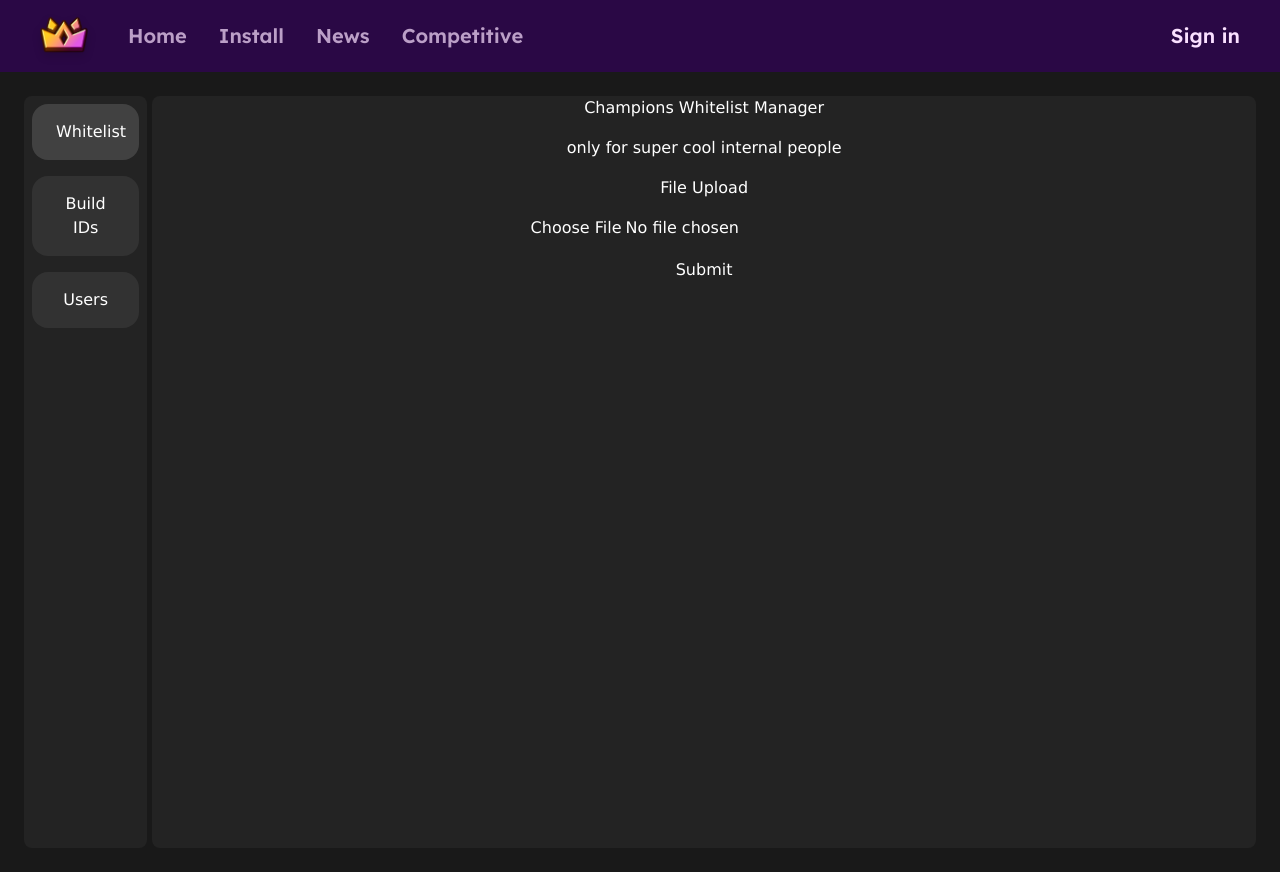
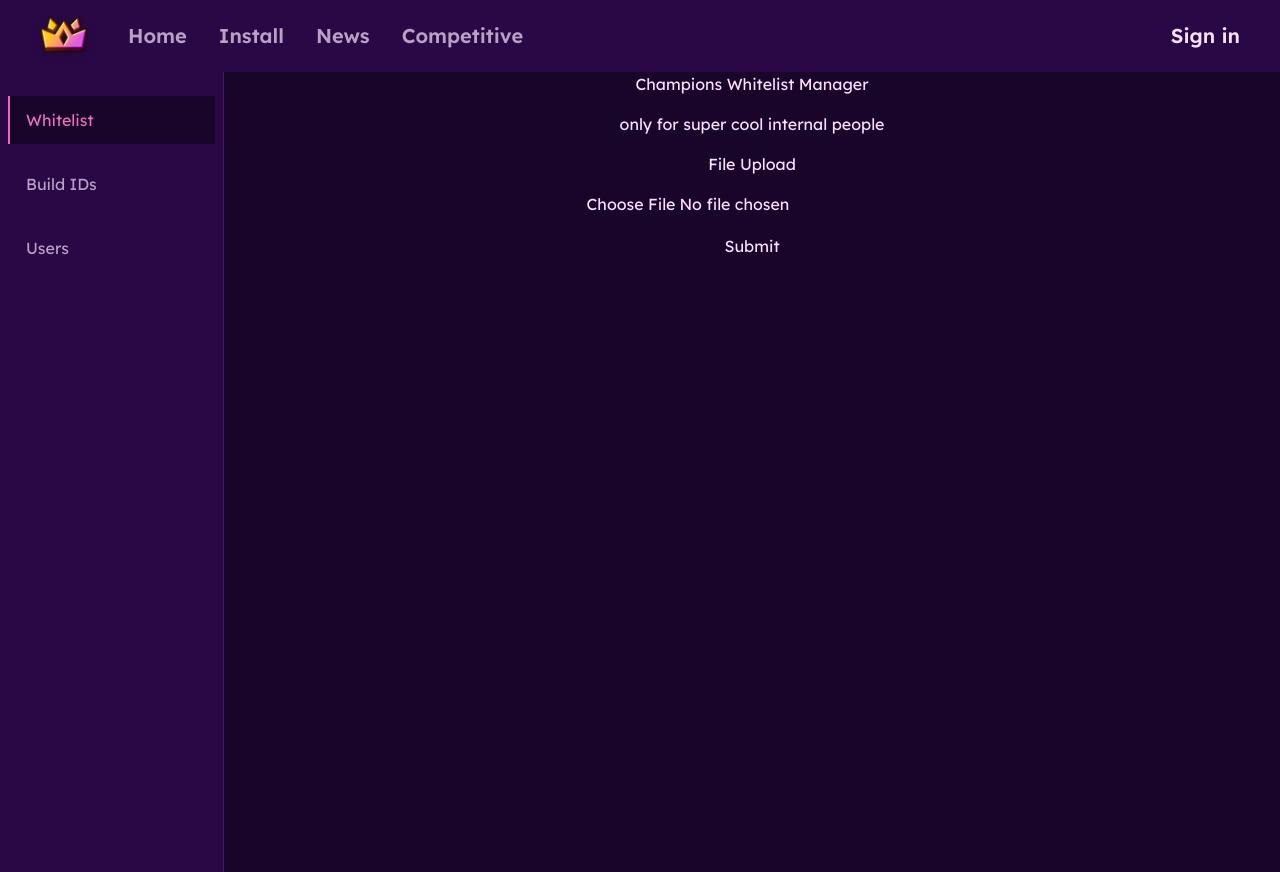
Before and after one commit to GDChampions/website, a React (Vite) app: page /dashboard in a window 1280 px wide. Built offline with nearby package versions, Linux system fonts and the light colour scheme; no server answers.

Commit message:
dashboard styling + users page + basic route types (wip)

```diff
--- a/src/pages/dashboard/Dashboard.tsx
+++ b/src/pages/dashboard/Dashboard.tsx
@@ -1,12 +1,15 @@
 import { useState } from 'react'
 import Whitelist from './pages/Whitelist';
 import BuildIDs from './pages/BuildIDs';
+import Users from './pages/Users';
 
 function SidebarItem({ text, callback, isActive }: { text: string, callback: () => void, isActive: boolean }) {
     return (
         <div
-            className={`mx-2 my-2 cursor-pointer select-none rounded-2xl px-6 py-4 ${
-                isActive ? "bg-[rgb(65,65,65)]" : "bg-[rgb(50,50,50)]"
+            className={`mx-2 my-2 cursor-pointer px-4 py-3 text-left transition ${
+                isActive
+                    ? "border-l-2 border-accent-pink bg-base-dark text-accent-pink"
+                    : "border-l-2 border-transparent text-base-text/70 hover:bg-base-dark hover:text-base-text"
             }`}
             onClick={callback}
         >
@@ -18,45 +21,47 @@
 function Dashboard() {
     const [activeTab, setActiveTab] = useState("whitelist");
 
-    return <div className="flex h-full w-full items-center justify-center bg-[rgb(25,25,25)] text-center font-['Lucida_Sans','Lucida_Sans_Regular','Lucida_Grande','Lucida_Sans_Unicode',Geneva,Verdana,sans-serif] text-white">
-        <main className="m-6 flex h-full w-full flex-row items-center justify-around gap-1.25">
-            <div className="flex h-[calc(100%-3rem)] w-[10%] flex-col rounded-lg bg-[rgb(35,35,35)]">
+    return (
+        <div className="flex h-full w-full bg-base-dark font-lexend text-base-text">
+            <main className="flex h-full w-full gap-0">
+                <aside className="flex w-56 shrink-0 flex-col border-r border-base-text/10 bg-base-medium py-4">
+
                     <SidebarItem
-                    text='Whitelist'
-                    callback={() => {
-                        setActiveTab("whitelist")
-                    }}
-                    isActive={activeTab == "whitelist"}
+                        text="Whitelist"
+                        callback={() => setActiveTab("whitelist")}
+                        isActive={activeTab === "whitelist"}
                     />
+
                     <SidebarItem
-                    text='Build IDs'
-                    callback={() => {
-                        setActiveTab("build-ids")
-                    }}
-                    isActive={activeTab == "build-ids"}
+                        text="Build IDs"
+                        callback={() => setActiveTab("build-ids")}
+                        isActive={activeTab === "build-ids"}
                     />
+
                     <SidebarItem
-                    text='Users'
-                    callback={() => {
-                        setActiveTab("users")
-                    }}
-                    isActive={activeTab == "users"}
+                        text="Users"
+                        callback={() => setActiveTab("users")}
+                        isActive={activeTab === "users"}
                     />
-            </div>
-            <div className="h-[calc(100%-3rem)] w-[90%] rounded-lg bg-[rgb(35,35,35)]">
+                </aside>
+
+                <section className="min-w-0 flex-1 overflow-y-auto bg-base-dark">
                     {(() => {
                         switch (activeTab) {
                             case "whitelist":
-                            return <Whitelist />
+                                return <Whitelist />;
                             case "build-ids":
-                            return <BuildIDs />
+                                return <BuildIDs />;
+                            case "users":
+                                return <Users />;
                             default:
-                            return <p>Unable to find page</p>
+                                return <p className="p-6">Unable to find page</p>;
                         }
                     })()}
-            </div>
+                </section>
             </main>
         </div>
+    );
 }
 
 export default Dashboard
--- /dev/null
+++ b/src/pages/dashboard/pages/Users.tsx
@@ -0,0 +1,120 @@
+import { useEffect, useState } from "react"
+import type { User } from "../types";
+
+
+export default function Users() {
+    const [users, setUsers] = useState<User[]>([]);
+
+    const iconTypes: Record<number, string> = {
+        1: "cube",
+        2: "ship",
+        3: "jetpack",
+        4: "ball",
+        5: "ufo",
+        6: "wave",
+        7: "robot",
+        8: "spider",
+        9: "swing",
+    };
+
+    const perms: Partial<Record<number, { label: string; className: string }>> = {
+        [-3]: { label: "Banned", className: "bg-red-500/15 text-red-400" },
+        [-2]: { label: "Competition Banned", className: "bg-red-500/15 text-red-400" },
+        [-1]: { label: "Muted", className: "bg-red-500/15 text-red-400" },
+        0: { label: "Regular", className: "bg-base-text/10 text-base-text/70" },
+        1: { label: "Moderator", className: "bg-blue-500/15 text-blue-400" },
+        2: { label: "Gamemaster", className: "bg-accent-orange/15 text-accent-orange" },
+        3: { label: "Admin", className: "bg-accent-pink/15 text-accent-pink" },
+        4: { label: "Owner", className: "bg-purple-500/15 text-purple-400" },
+    };
+
+    useEffect(() => {
+        async function getUsers() {
+            const res = await fetch("http://localhost:41010/users", {
+                method: "GET",
+                credentials: "include",
+            });
+
+            const data: unknown = await res.json();
+            setUsers(data as User[]);
+        }
+
+        void getUsers();
+    }, []);
+
+    return (
+        <>
+            <div className="flex flex-col gap-6 font-lexend">
+                <h2 className="mt-6 pl-7 text-left text-6xl text-accent-pink">
+                    Users
+                </h2>
+
+                <div className="flex flex-col gap-3 p-6">
+                    {users.map((user) => (
+                        <div
+                            key={user.accID}
+                            className="flex flex-col gap-4 border border-base-text/10 bg-base-medium p-5 transition sm:flex-row sm:items-center sm:justify-between"
+                        >
+                            <div className="flex min-w-0 items-center gap-4">
+                                <div className="flex size-12 shrink-0 items-center justify-center bg-accent-pink/15 text-lg font-bold text-accent-pink">
+                                    {user.accID}
+                                </div>
+
+                                <div className="min-w-0">
+                                    <p className="truncate text-lg font-semibold text-base-text">
+                                        {user.name}
+                                    </p>
+                                </div>
+                            </div>
+
+                            <div className="flex flex-wrap items-center gap-2">
+                                {user.icons.map((icon, index) => {
+                                    const type = iconTypes[index + 1];
+
+                                    if (!type) return null;
+
+                                    const [color1, color2, color3] = user.colors;
+
+                                    const src =
+                                        `https://gdicon.oat.zone/icon.png?` +
+                                        `type=${encodeURIComponent(type)}` +
+                                        `&value=${encodeURIComponent(String(icon))}` +
+                                        `&color1=${String(color1)}` +
+                                        `&color2=${String(color2)}` +
+                                        `&color3=${String(color3)}` +
+                                        `&glow=${Number(user.hasGlow)}`;
+
+                                    return (
+                                        <div
+                                            key={`${type}-${String(icon)}`}
+                                            className="flex size-12 items-center justify-center border border-base-text/10 bg-base-dark p-2"
+                                            title={`${type}: ${String(icon)}`}
+                                        >
+                                            <img
+                                                src={src}
+                                                alt={`${type} ${String(icon)}`}
+                                                className="size-full object-contain"
+                                                loading="lazy"
+                                            />
+                                        </div>
+                                    );
+                                })}
+                            </div>
+
+                            <div className="flex flex-wrap items-center gap-2">
+                                <span
+                                    className={`px-3 py-1 text-xs font-semibold ${
+                                        perms[user.perms]?.className ?? "bg-purple-500/15 text-purple-400"
+                                    }`}
+                                >
+                                    {perms[user.perms]?.label ?? `(${String(user.perms)})`}
+                                </span>
+                            </div>
+                        </div>
+                    ))}
+                </div>
+            </div>
+        </>
+
+    );
+}
--- /dev/null
+++ b/src/pages/dashboard/types.ts
@@ -0,0 +1,79 @@
+export type User = {
+    accID: number;
+    name: string;
+    icons: number[];
+    colors: number[];
+    hasGlow: boolean;
+    perms: number;
+    perfs?: PlayerPerf[];
+    history?: SEData[];
+    private?: boolean;
+};
+
+export type SEData = {
+    id: number;
+    season: number;
+    ranks?: RankData[];
+    stats: unknown;
+    userId: number;
+    user?: User;
+};
+
+export type RankData = {
+    id: number;
+    qid: string;
+    rating: number;
+    peak: number;
+    places?: PlayerPerf[];
+    seDataId: number;
+    seData?: SEData;
+};
+
+export type PlayerPerf = {
+    id: number;
+    place: number;
+    won: boolean;
+    specific: unknown;
+    userId: number;
+    user?: User;
+    gameId: number;
+    game?: Game;
+    rankDataId?: number | null;
+    rankData?: RankData | null;
+};
+
+export type Game = {
+    id: number;
+    played: string;
+    perfs?: PlayerPerf[];
+    matchId: number;
+    match?: Match;
+    data: unknown;
+};
+
+export type Match = {
+    id: number;
+    mode: string;
+    type: number;
+    levelId: number;
+    level?: Level;
+    games?: Game[];
+};
+
+export type Level = {
+    id: number;
+    games?: Match[];
+    name: string;
+    author: string;
+    diff: number;
+    rarity: number;
+};
+
+export type Article = {
+    id: number;
+    title: string;
+    content: string;
+    category: string;
+    createdAt: string;
+    updatedAt: string;
+};
```
Lines whose indentation alone changed are shown as unchanged.
